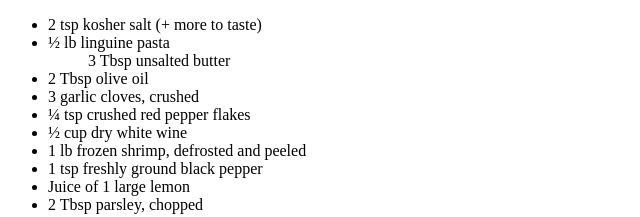
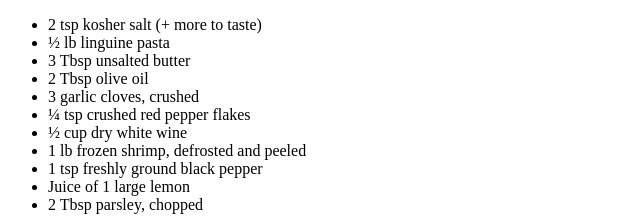
Before and after one commit to autumnsbirch/odin-recipes, a plain HTML site: page recipes/shrimp_scampi.html in a window 1280 px wide. Shown: the part 521-738 px from the top of the page, 0-640 px from the left. Drawn offline with Linux system fonts and the light colour scheme.

Commit message:
Fix typo in shrimp li

```diff
--- a/recipes/shrimp_scampi.html
+++ b/recipes/shrimp_scampi.html
@@ -15,7 +15,7 @@
     <ul>
         <li>2 tsp kosher salt (+ more to taste) </li>
         <li>½ lb linguine pasta</li>
-        <ul>3 Tbsp unsalted butter </ul>
+        <li>3 Tbsp unsalted butter </li>
         <li>2 Tbsp olive oil</li>
         <li>3 garlic cloves, crushed </li>
         <li>¼ tsp crushed red pepper flakes</li>
```
